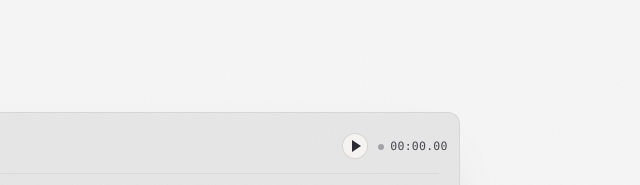
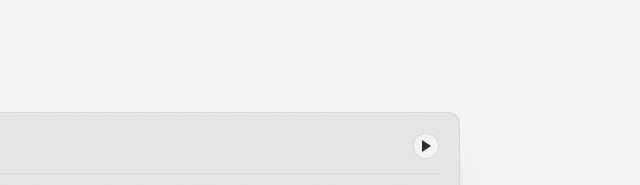
Before and after one commit to shotwellai/website, a plain HTML site: page index.html in a window 1280 px wide. Shown: the top 185 px of the page, 258-898 px from the left. Drawn offline with Linux system fonts and the light colour scheme; grey boxes are pictures that could not be loaded.

Commit message:
Remove hero animation timestamp

```diff
--- a/index.html
+++ b/index.html
@@ -26,7 +26,7 @@
   <link rel="preconnect" href="https://fonts.googleapis.com">
   <link rel="preconnect" href="https://fonts.gstatic.com" crossorigin>
   <link href="https://fonts.googleapis.com/css2?family=Instrument+Serif:ital@0;1&family=Outfit:wght@300;400;500;600;700&display=swap" rel="stylesheet">
-  <link rel="stylesheet" href="styles.css?v=20260731-timeline-alternate">
+  <link rel="stylesheet" href="styles.css?v=20260731-play-only">
 </head>
 <body>
 
@@ -71,7 +71,6 @@
                 <button class="seg-play-toggle" id="seg-play-toggle" type="button" aria-label="Pause animation" aria-pressed="false">
                   <span class="seg-play-toggle-icon" aria-hidden="true"></span>
                 </button>
-                <span class="seg-video-meta"><span class="rec-dot"></span><span id="seg-rec-time">00:00.00</span></span>
               </div>
             </div>
 
@@ -146,6 +145,6 @@
     </div>
   </section>
 
-  <script src="script.js?v=20260731-timeline-alternate"></script>
+  <script src="script.js?v=20260731-play-only"></script>
 </body>
 </html>
--- a/script.js
+++ b/script.js
@@ -506,7 +506,6 @@
   var trackEl = document.getElementById('seg-track');
   var labelLayerEl = document.getElementById('seg-labels');
   var playToggleEl = document.getElementById('seg-play-toggle');
-  var recEl = document.getElementById('seg-rec-time');
   var endEl = document.getElementById('seg-end-time');
   var demoEl = document.getElementById('hero-segmentation') || videoEl;
 
@@ -617,7 +616,6 @@
   function update(t) {
     t = clamp(t, 0, DURATION);
     playhead.style.setProperty('--pos', (t / DURATION).toFixed(4));
-    recEl.textContent = fmt(t);
     trackEl.setAttribute('aria-valuenow', t.toFixed(2));
     trackEl.setAttribute('aria-valuetext', fmt(t));
 
--- a/styles.css
+++ b/styles.css
@@ -726,35 +726,9 @@ a {
   color: var(--color-text);
 }
 
-.seg-video-meta {
-  font-family: var(--font-mono);
-  font-size: 0.72rem;
-  color: var(--color-text-light);
-  letter-spacing: 0.02em;
-  font-variant-numeric: tabular-nums;
-}
-
-#seg-rec-time {
-  display: inline-block;
-  width: 7ch;
-  text-align: right;
-}
-
-.seg-video-meta .rec-dot {
-  display: inline-block;
-  width: 6px;
-  height: 6px;
-  border-radius: 50%;
-  background: var(--color-accent);
-  margin-right: 6px;
-  vertical-align: middle;
-  animation: rec-pulse 1.6s ease-in-out infinite;
-}
-
 .seg-video-controls {
   display: inline-flex;
   align-items: center;
-  gap: 10px;
 }
 
 .seg-play-toggle {
@@ -824,11 +798,6 @@ a {
 
 .seg-play-toggle[data-state="paused"] .seg-play-toggle-icon::after {
   display: none;
-}
-
-@keyframes rec-pulse {
-  0%, 100% { opacity: 1; }
-  50% { opacity: 0.35; }
 }
 
 .seg-stage {
```
